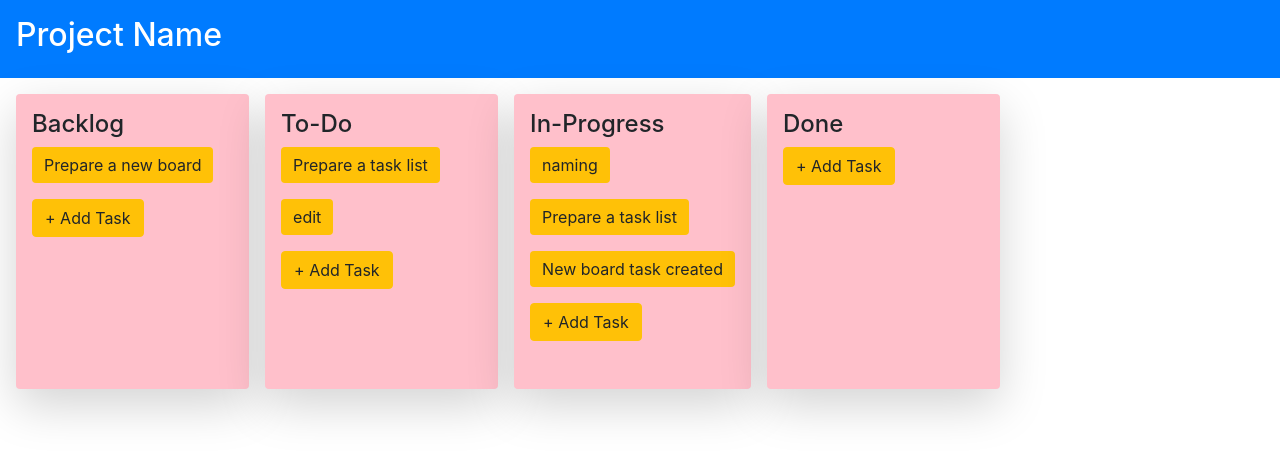
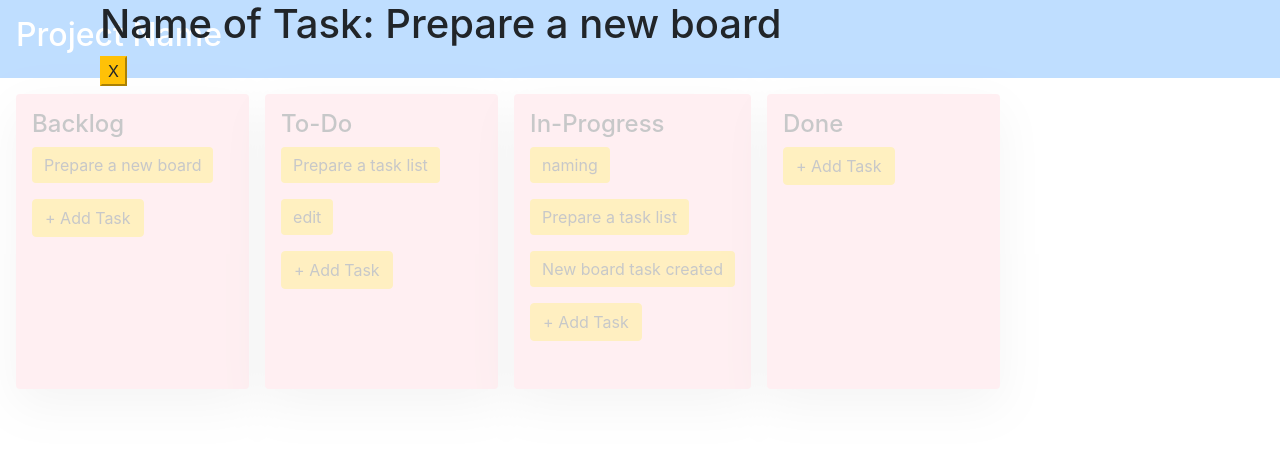
Before and after one commit to hazalonler/F2, a React (Create React App) app: page / in a window 1280 px wide. Both pictures are taken after a click on the element "Prepare a new board". Shown: the top 456 px of the page. Built offline with nearby package versions, Linux system fonts and the light colour scheme.

Commit message:
Window.js was edited and added to ListItem

```diff
--- a/src/components/Board/BoardList.js
+++ b/src/components/Board/BoardList.js
@@ -45,9 +45,9 @@ const BoardList =  (props) => {
             <ul className="list-unstyled">
                 {tasksOnBoard.map((task, index) => (
                     <ListItem
+                        key={index}
                         index={index}
-                        name={task.name}
-                        date={task.date}
+                        item={task}
                         moveListItem={moveListItem}
                     />
                 ))}
--- a/src/components/Board/ListItem.js
+++ b/src/components/Board/ListItem.js
@@ -1,7 +1,44 @@
-import { useRef } from "react";
+import { Fragment, useRef, useState } from "react";
 import { useDrag, useDrop } from "react-dnd";
+import Window from "./Window";
 
-const ListItem = ({name, index, moveListItem}) => {
+const ListItem = ({item, index, moveListItem}) => {
+
+    const ref = useRef(null);
+
+
+    const [, dropRef] = useDrop({
+        accept: "ITEM",
+        hover(item, monitor) {
+            if (!ref.current) {
+                return;
+            }
+
+            const dragIndex = item.index;
+            const hoverIndex = index;
+
+
+            if (dragIndex === hoverIndex) {
+                return;
+            }
+
+            const hoveredRect = ref.current.getBoundingClientRect();
+            const hoverMiddleY = (hoveredRect.bottom - hoveredRect.top) / 2;
+            const mousePosition = monitor.getClientOffset();
+            const hoverClientY = mousePosition.y - hoveredRect.top;
+
+            if (dragIndex < hoverIndex && hoverClientY < hoverMiddleY) {
+                return;
+            }
+
+            if (dragIndex > hoverIndex && hoverClientY < hoverMiddleY) {
+                return;
+            }
+
+            moveListItem(dragIndex, hoverIndex);
+            item.index = hoverIndex;
+        }
+    });
 
     const [{isDragging}, dragRef] = useDrag(() => ({
         type: "ITEM",
@@ -11,46 +48,33 @@ const ListItem = ({name, index, moveListItem}) => {
         }),
     }));
 
+    const [show, setShow] = useState(false);
 
-    const [spec, dropRef] = useDrop({
-        accept: "ITEM",
-        hover(item, monitor) {
+    const onOpen = () => setShow(true);
 
-            const dragIndex = item.index;
-            const hoverIndex = index;
-            const hoveredRect = ref.current?.getBoundingClientRect();
-            const hoverMiddleY = (hoveredRect.bottom - hoveredRect.top) / 2;
-            const hoverClientY = monitor.getClientOffset().y - hoveredRect.top;
+    const onClose = () => setShow(false);
 
-            if (dragIndex < hoverIndex && hoverClientY < hoverMiddleY) {
-                return;
-            }
-
-            if (dragIndex > hoverIndex && hoverClientY > hoverMiddleY) {
-                return;
-            }
-
-            moveListItem(dragIndex, hoverIndex);
-            item.index = hoverIndex;
-        }
-    });
-
-    const ref = useRef(null);
-    const dragDropRef = dragRef(dropRef(ref))
+    dragRef(dropRef(ref));
 
     return (
+        <Fragment>
             <div
                 type="button"
                 className="btn btn-warning mb-3"
                 style={{border: isDragging ? "2px solid grey" : "0px"}}
-                ref={dragDropRef}
+                ref={ref}
+                onClick={onOpen}
             >
-                {name}
+                {item.name}
             </div>
+            <Window
+                item={item}
+                show={show}
+                onClose={onClose}
+            />
+        </Fragment>
     );
 
 };
 
 export default ListItem;
-
-// style={{backgroundColor: "lavender"}}
--- a/src/components/Board/Window.js
+++ b/src/components/Board/Window.js
@@ -3,25 +3,16 @@ import Modal from "react-modal";
 
 Modal.setAppElement("#root");
 
-const Window = ({show, onClose, item }) => {
+const Window = ({show, onClose, item}) => {
     return (
         <Modal
             isOpen={show}
             onRequestClose={onClose}
-            className={"modal"}
-            overlayClassName={"overlay"}
+            className="container"
         >
-            <div className={"close-btn-ctn"}>
-                <h1 style={{flex: "1 90%"}}>{item.title}</h1>
-                <button className={"close-btn"} onClick={onClose}>X</button>
-            </div>
-            <div>
-                <h2>Description</h2>
-                <p>{item.content}</p>
-                <h2>Status</h2>
-                <p>
-                    {item.icon} {`${item.status.charAt(0).toUpperCase()}${item.status.slice(1)}`}
-                </p>
+            <div className="container">
+                <h1 style={{flex: "1 90%"}}>Name of Task: {item.name}</h1>
+                <button className="btn-warning mb-3" onClick={onClose}>X</button>
             </div>
         </Modal>
     );
```
